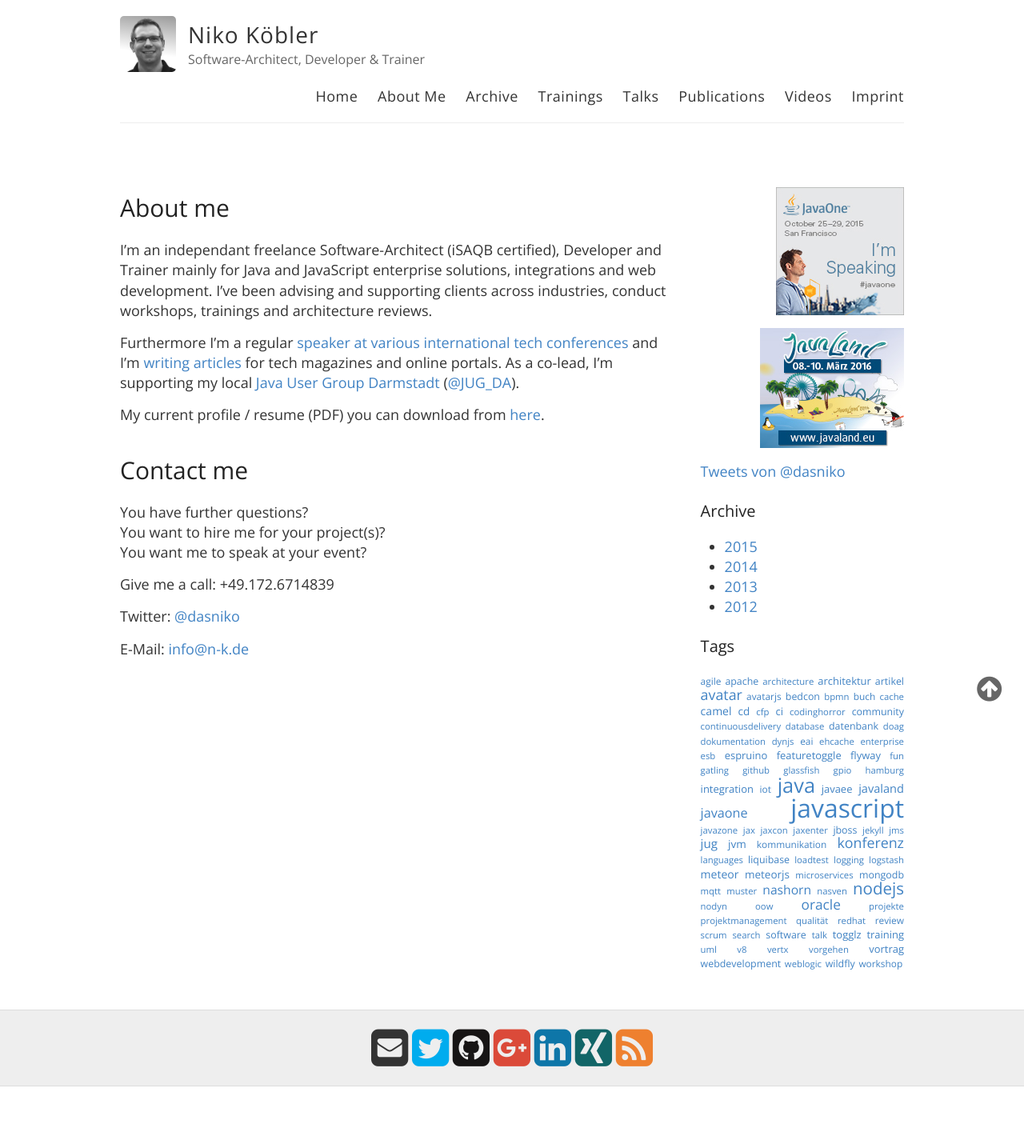
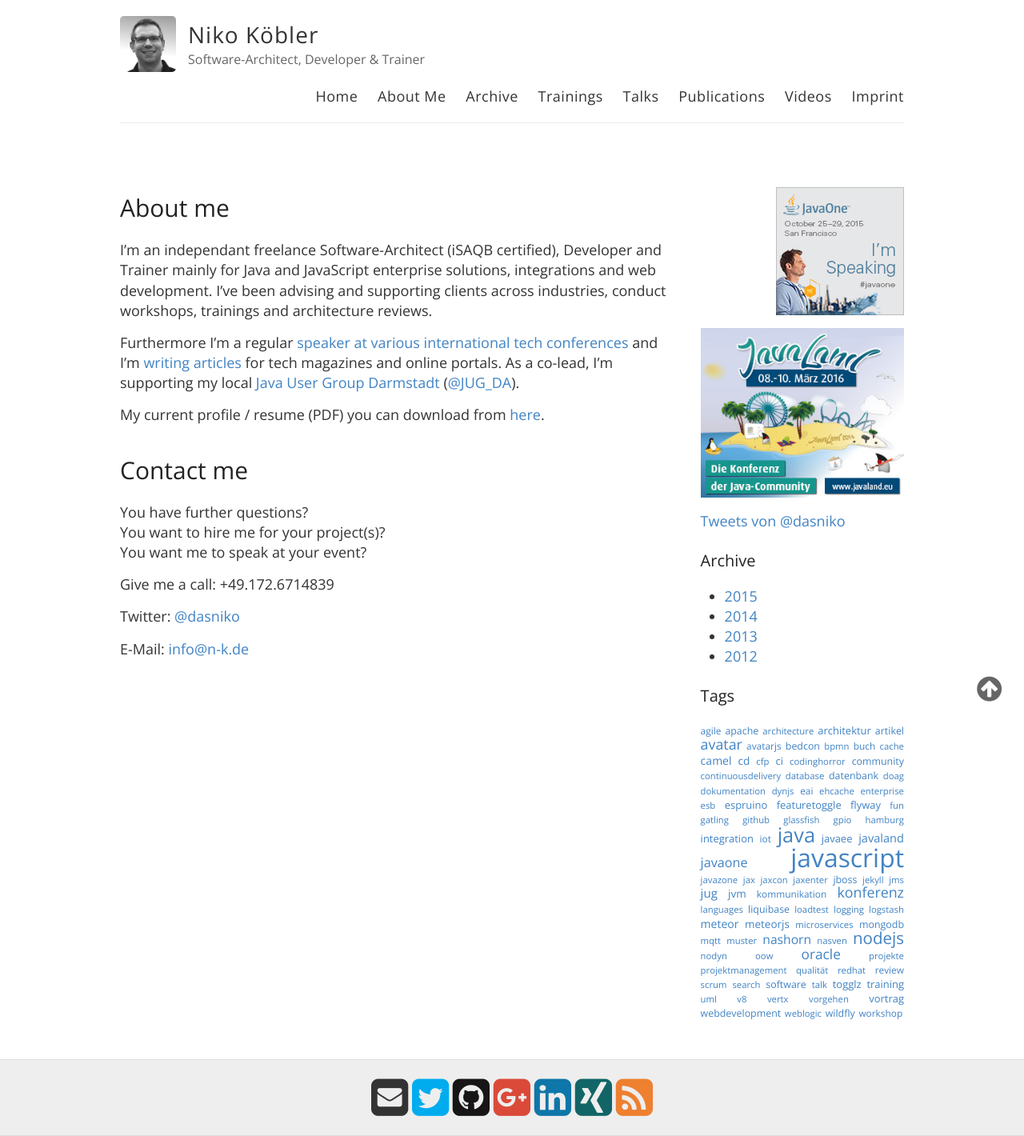
Before and after one commit to dasniko/dasniko.github.io, a Jekyll site: the page built from about.md, in a window 1280 px wide. Shown: the whole page at 80% size. Built offline with Jekyll 4.4.1, drawn with Linux system fonts in a browser that asks for light colours; nearby versions of some CDN libraries; Markdown is read by kramdown in place of the engine named in the settings; comment, search, counter and statistics services are not loaded; before the commit the page ends 1358 px from its top, so only the background shows below that.

Commit message:
changed javaland banner

```diff
--- a/_includes/javaland.html
+++ b/_includes/javaland.html
@@ -1,3 +1,3 @@
 <a href="http://www.javaland.eu/go/jug" target="_blank" title="Meet me at JavaLand 2016!">
-  <img src="/images/banner_javaland2016.jpg"/>
+  <img src="/images/2015-09-01-JavaLand-2016-Banner-300x250.jpg"/>
 </a>
```
Also changed, not shown: images/2015-09-01-JavaLand-2016-Banner-300x250.jpg (added).
